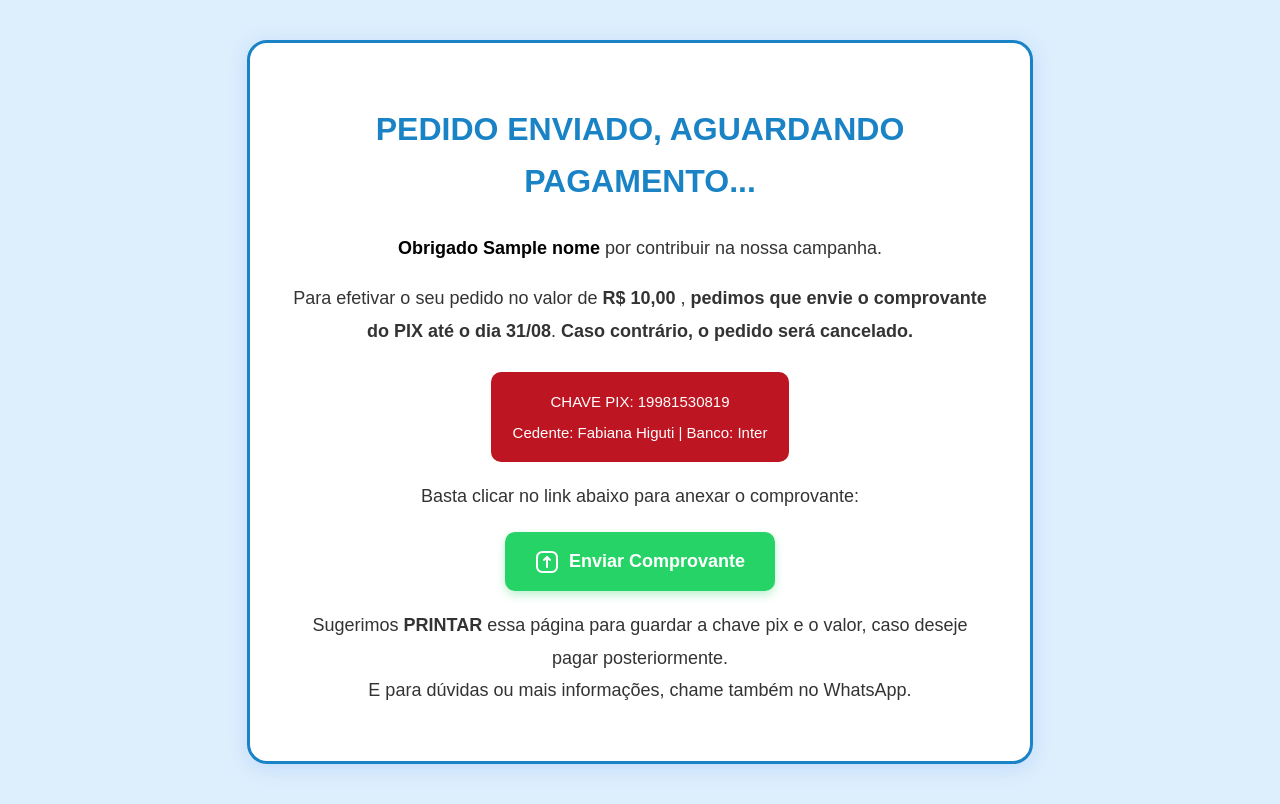
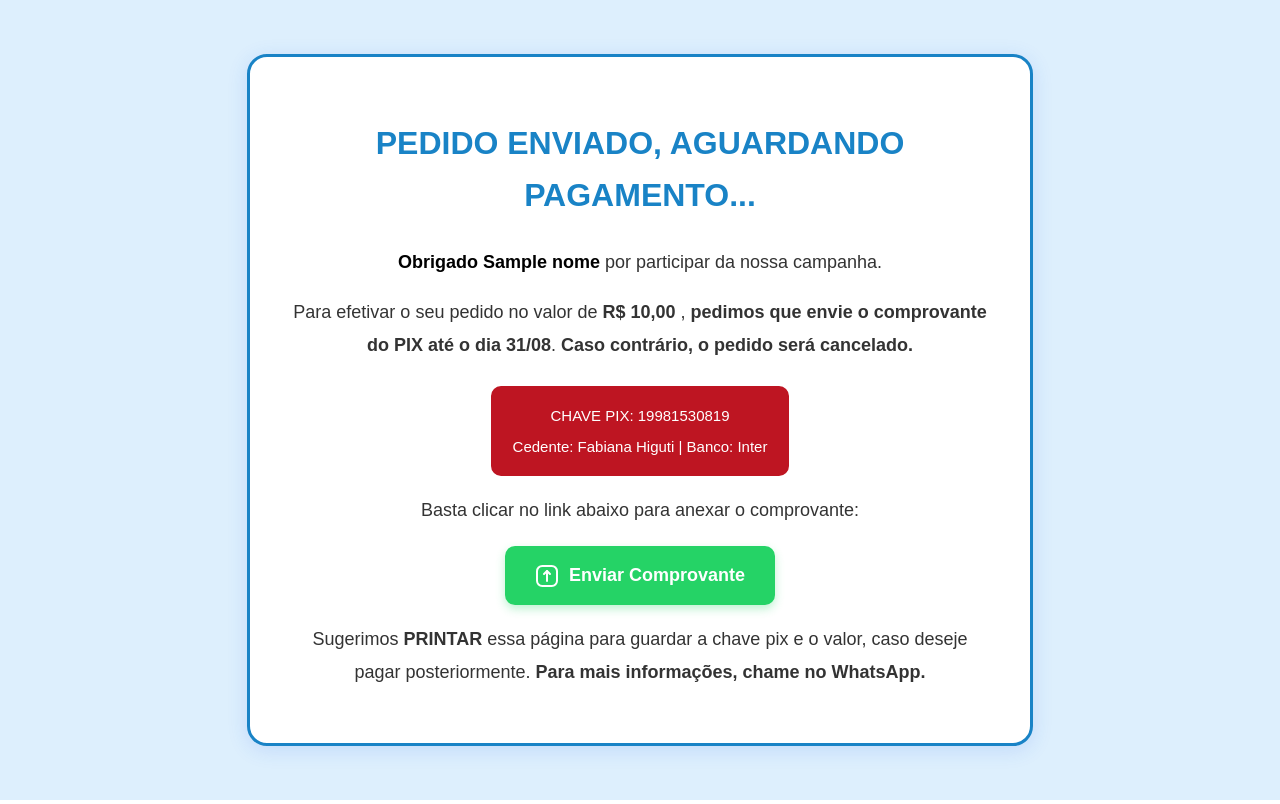
Before and after one commit to guuhiguti/formularioPizza, a Flask app: template templates/comprovante.html in a window 1280 px wide. Run offline with Flask 3, Linux system fonts and the light colour scheme; the template is opened without the code that fills it: most values are stand-ins (such as "Sample title", 1, 10 or a date in 2020); parts of the project's set-up code (start-up, migrations or seed data) failed here and were passed over.

Commit message:
update text

```diff
--- a/templates/comprovante.html
+++ b/templates/comprovante.html
@@ -13,7 +13,7 @@
             <h1>PEDIDO ENVIADO, AGUARDANDO PAGAMENTO...</h1>
 
             <p>
-                <span class="highlight">Obrigado {{ nome }}</span> por contribuir na nossa campanha.
+                <span class="highlight">Obrigado {{ nome }}</span> por participar da nossa campanha.
             </p>
             <p>Para efetivar o seu pedido no valor de <strong> R$ {{ total}},00 </strong>, <strong>pedimos que envie o comprovante do PIX até o dia 31/08</strong>. <strong>Caso contrário, o pedido será cancelado.</strong></p>
 
@@ -34,8 +34,7 @@
                 Enviar Comprovante
             </a>
 
-            <p>Sugerimos <strong>PRINTAR</strong> essa página para guardar a chave pix e o valor, caso deseje pagar posteriormente. <br>
-                E para dúvidas ou mais informações, chame também no WhatsApp.</p>
+            <p>Sugerimos <strong>PRINTAR</strong> essa página para guardar a chave pix e o valor, caso deseje pagar posteriormente. <strong> Para mais informações, chame no WhatsApp.</p>
 
         </div>
     </div>
```
